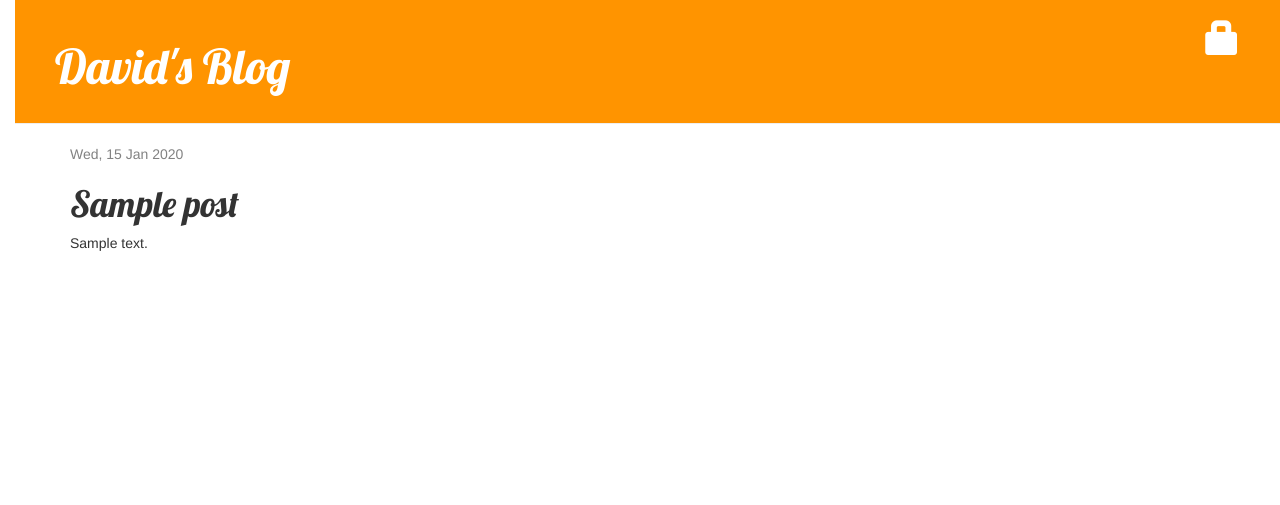
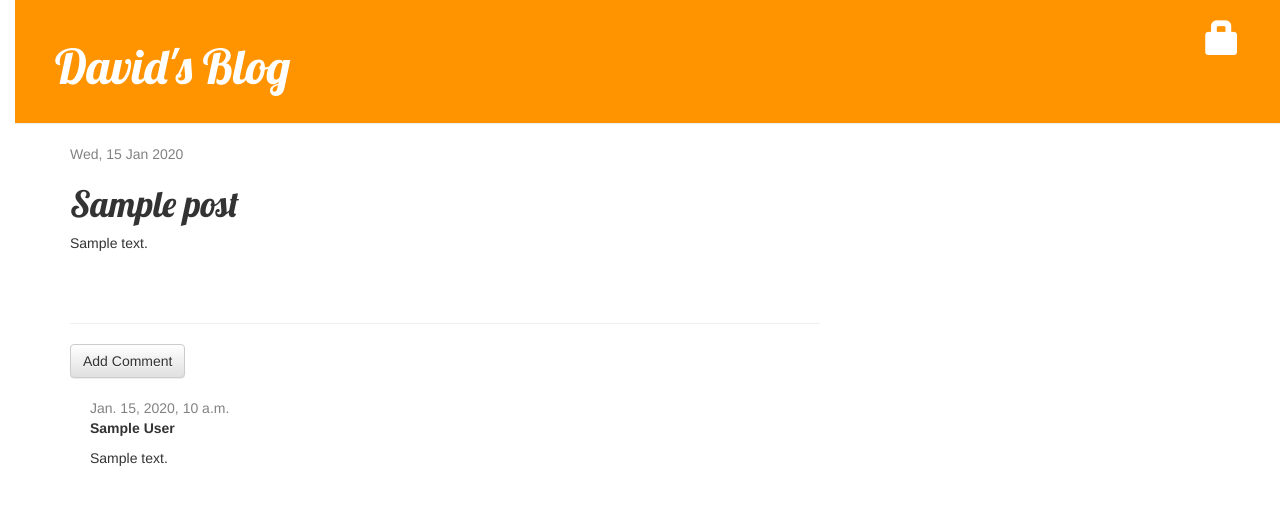
Before and after one commit to prasutagus/my-first-blog, a Django app: page /post/1/ in a window 1280 px wide. Shown: the top 505 px of the page. Run offline with Django 3.2, Linux system fonts and the light colour scheme; tables that the repository leaves empty hold one stand-in row (values such as "Sample post"); some libraries are stand-ins or nearby versions.

Commit message:
Blog updated with comments.

```diff
--- a/blog/admin.py
+++ b/blog/admin.py
@@ -1,5 +1,6 @@
 from django.contrib import admin
-from .models import Post
+from .models import Post, Comment
 
 # Register your models here.
 admin.site.register(Post)
+admin.site.register(Comment)
--- a/blog/models.py
+++ b/blog/models.py
@@ -13,5 +13,24 @@ class Post(models.Model):
         self.published_date = timezone.now()
         self.save()
 
+    def approved_comments(self):
+        return self.comments.filter(approved_comment=True)
+
     def __str__(self):
         return self.title
+
+
+
+class Comment(models.Model):
+    post = models.ForeignKey('blog.Post', related_name='comments')
+    author = models.CharField(max_length=200)
+    text = models.TextField()
+    created_date = models.DateTimeField(default=timezone.now)
+    approved_comment = models.BooleanField(default=False)
+
+    def approve(self):
+        self.approved_comment = True
+        self.save()
+
+    def __str__(self):
+        return self.text
--- a/blog/static/css/blog.css
+++ b/blog/static/css/blog.css
@@ -54,3 +54,7 @@ h1, h2, h3, h4 {
 .post h1 a, .post h1 a:visited {
     color: #000000;
 }
+
+.comment {
+    margin: 20px 0px 20px 20px;
+}
--- a/blog/templates/blog/post_detail.html
+++ b/blog/templates/blog/post_detail.html
@@ -20,4 +20,30 @@
   <h1>{{ post.title }}</h1>
   <p>{{ post.text | linebreaksbr }}</p>
 </div>
+
+<hr>
+<a class="btn btn-default" href="{% url 'add_comment_to_post' pk=post.pk %}">Add Comment</a>
+
+{% for comment in post.comments.all %}
+
+{% if user.is_authenticated or comment.approved_comment %}
+    <div class="comment">
+        <div class="date">
+            {{ comment.created_date }}
+            {% if not comment.approved_comment %}
+                <a class="btn btn-default" href="{% url 'comment_remove' pk=comment.pk %}"><span class="glyphicon glyphicon-remove"></span></a>
+                <a class="btn btn-default" href="{% url 'comment_approve' pk=comment.pk %}"><span class="glyphicon glyphicon-ok"></span></a>
+            {% endif %}
+        </div>
+        <strong>{{ comment.author }}</strong>
+        <p>{{ comment.text|linebreaks }}</p>
+    </div>
+{% endif %}
+
+
+{% empty%}
+<p>No comments here yet :</p>
+{% endfor %}
+
+
 {% endblock %}
--- a/blog/templates/blog/post_list.html
+++ b/blog/templates/blog/post_list.html
@@ -10,6 +10,7 @@
 
       <h1><a href="{% url 'post_detail' pk=post.pk %}">{{ post.title }}</a></h1>
        <p>{{ post.text|linebreaksbr }}</p>
+<a href="{% url 'post_detail' pk=post.pk %}">Comments: {{ post.approved_comments.count }}</a>
     </div>
   {% endfor %}
 
--- a/blog/urls.py
+++ b/blog/urls.py
@@ -9,4 +9,7 @@ urlpatterns = [
     url(r'^drafts/$', views.post_draft_list, name='post_draft_list'),
     url(r'^post/(?P<pk>\d+)/publish/$', views.post_publish, name='post_publish'),
     url(r'^post/(?P<pk>\d+)/remove/$', views.post_remove, name='post_remove'),
+    url(r'^post/(?P<pk>\d+)/comment/$', views.add_comment_to_post, name='add_comment_to_post'),
+    url(r'^comment/(?P<pk>\d+)/approve/$', views.comment_approve, name='comment_approve'),
+    url(r'^comment/(?P<pk>\d+)/remove/$', views.comment_remove, name='comment_remove'),
 ]
--- a/blog/views.py
+++ b/blog/views.py
@@ -2,9 +2,9 @@ from django.shortcuts import redirect
 
 from django.shortcuts import render, get_object_or_404
 from django.utils import timezone
-from .forms import PostForm
+from .forms import PostForm, CommentForm
 
-from .models import Post
+from .models import Post, Comment
 
 from django.contrib.auth.decorators import login_required
 
@@ -63,3 +63,28 @@ def post_remove(request, pk):
     post = get_object_or_404(Post, pk=pk)
     post.delete()
     return redirect('post_list')
+
+def add_comment_to_post(request, pk):
+    post = get_object_or_404(Post, pk=pk)
+    if request.method == "POST":
+        form = CommentForm(request.POST)
+        if form.is_valid():
+            comment = form.save(commit=False)
+            comment.post = post
+            comment.save()
+            return redirect('post_detail', pk=post.pk)
+    else:
+        form = CommentForm()
+    return render(request, 'blog/add_comment_to_post.html', {'form': form})
+
+@login_required
+def comment_approve(request, pk):
+    comment = get_object_or_404(Comment, pk=pk)
+    comment.approve()
+    return redirect('post_detail', pk=comment.post.pk)
+
+@login_required
+def comment_remove(request, pk):
+    comment = get_object_or_404(Comment, pk=pk)
+    comment.delete()
+    return redirect('post_detail', pk=comment.post.pk)
```
Also changed, not shown: blog/forms.py (+7 -2 lines), blog/templates/blog/add_comment_to_post.html (added, +9 -0 lines), blog/migrations/0002_comment.py (added).
